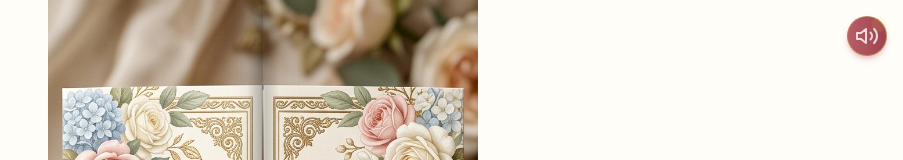
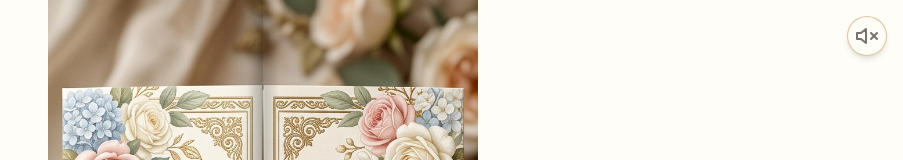
Before and after one commit to MohamedRilwanJ/Sister-Wedding-invitation-, a React (Vite) app: page / in a window 1280 px wide. Shown: the top 160 px of the page, without its empty margins (377-1280 px from the left). Built offline with nearby package versions, Linux system fonts and the light colour scheme; a web font is replaced by a local one.

Commit message:
Synchronize audio button UI state with real YouTube player events and set copyright text default brown

```diff
--- a/src/components/AudioControl.jsx
+++ b/src/components/AudioControl.jsx
@@ -4,7 +4,8 @@ import { Volume2, VolumeX } from 'lucide-react';
 const YOUTUBE_VIDEO_ID = 'ivrumxRUz_Y';
 
 export default function AudioControl({ autoPlayTrigger }) {
-  const [isPlaying, setIsPlaying] = useState(true); // Intended initial state: music ON
+  // UI state synchronizes with real YouTube player state (false until PLAYING fires)
+  const [isPlaying, setIsPlaying] = useState(false);
   const playerRef = useRef(null);
   const playRequestedRef = useRef(true); // Intended default: true on load
 
@@ -37,7 +38,7 @@ export default function AudioControl({ autoPlayTrigger }) {
           },
           events: {
             onReady: (event) => {
-              // 1. Immediate playback attempt as soon as the opening screen / player is ready
+              // Immediate playback attempt on page load when player is ready
               try {
                 event.target.unMute();
                 event.target.setVolume(35); // 35% background volume
@@ -49,9 +50,14 @@ export default function AudioControl({ autoPlayTrigger }) {
               }
             },
             onStateChange: (event) => {
+              // Synchronize UI button strictly with real player state
               if (event.data === window.YT.PlayerState.PLAYING) {
                 setIsPlaying(true);
-              } else if (event.data === window.YT.PlayerState.PAUSED) {
+              } else if (
+                event.data === window.YT.PlayerState.PAUSED ||
+                event.data === window.YT.PlayerState.UNSTARTED ||
+                event.data === window.YT.PlayerState.CUED
+              ) {
                 setIsPlaying(false);
               } else if (event.data === window.YT.PlayerState.ENDED) {
                 // Infinite loop fallback
@@ -119,7 +125,6 @@ export default function AudioControl({ autoPlayTrigger }) {
         playRequestedRef.current = false;
       } else {
         playerRef.current.playVideo();
-        setIsPlaying(true);
         playRequestedRef.current = true;
       }
     } catch (e) {
```
